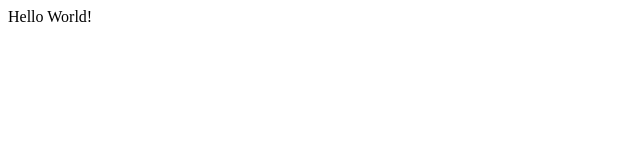
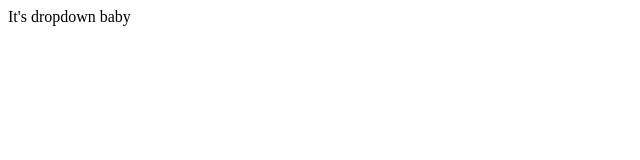
Before and after one commit to Vanushka/Test-Project, a React app: page / in a window 1280 px wide. Shown: the top 160 px of the page, without its empty margins (0-640 px from the left). Built offline with nearby package versions, Linux system fonts and the light colour scheme; the HTML template or start-up script is replaced by a standard one.

Commit message:
another commit

```diff
--- a/src/App.js
+++ b/src/App.js
@@ -1,11 +1,15 @@
 import React, { Component } from 'react' // импортит пакет react для работы JSX синтаксиса.
 // Импортируем Component из библиотеки react чтобы использовать его свойства и методы.
 import ReactDOM from 'react-dom'  // импортит пакет reactDOM который нам отрисовывает VirtualDOM для сравнения с реальным домом. И отрисовывает внесённые изменения
+import Dropdown from './Dropdown' // Импортируем Dropdown из Dropdown.js
 
 class App extends React.Component { // Создали класс App, унаследовали его от Component
   render() { // вызываем метод render
     return( // и в методе render пишем return, который возвратит нам часть кода
-      <div>Hello World!</div> // В данном случаем бы будем возвращать div
+      // для того, чтобы return возвращял нам многострочную верстку, обязательно пишем в скобках ()
+      <div>
+        <Dropdown />
+      </div> // В div мы вставляем компонент Dropdown для вывода его на экран
     );
   }
 }
--- /dev/null
+++ b/src/Dropdown.js
@@ -0,0 +1,12 @@
+import React, { Component } from 'react'; // импортит пакет react для работы JSX синтаксиса.
+// Импортируем Component из библиотеки react чтобы использовать его свойства и методы.
+
+class Dropdown extends Component { // Создали класс Dropdown, унаследовали его от Component
+  render() { // вызываем метод render
+    return ( // и в методе render пишем return, который возвратит нам часть кода
+      <div>It's dropdown baby</div> // В данном случаем бы будем возвращать div
+  );
+  }
+}
+
+export default Dropdown; // експортируем класс Dropdown для передачи в другой файл.
```
